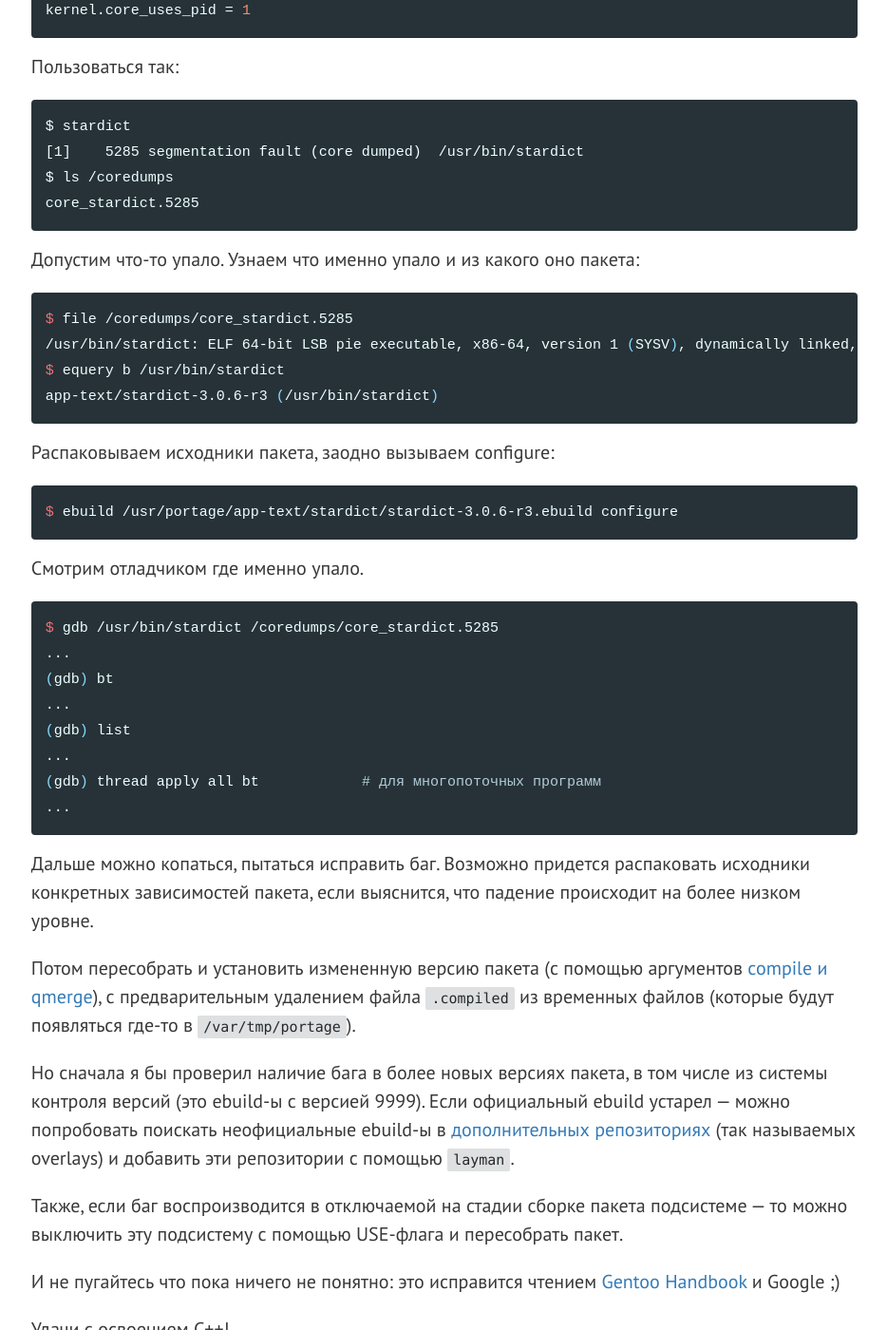
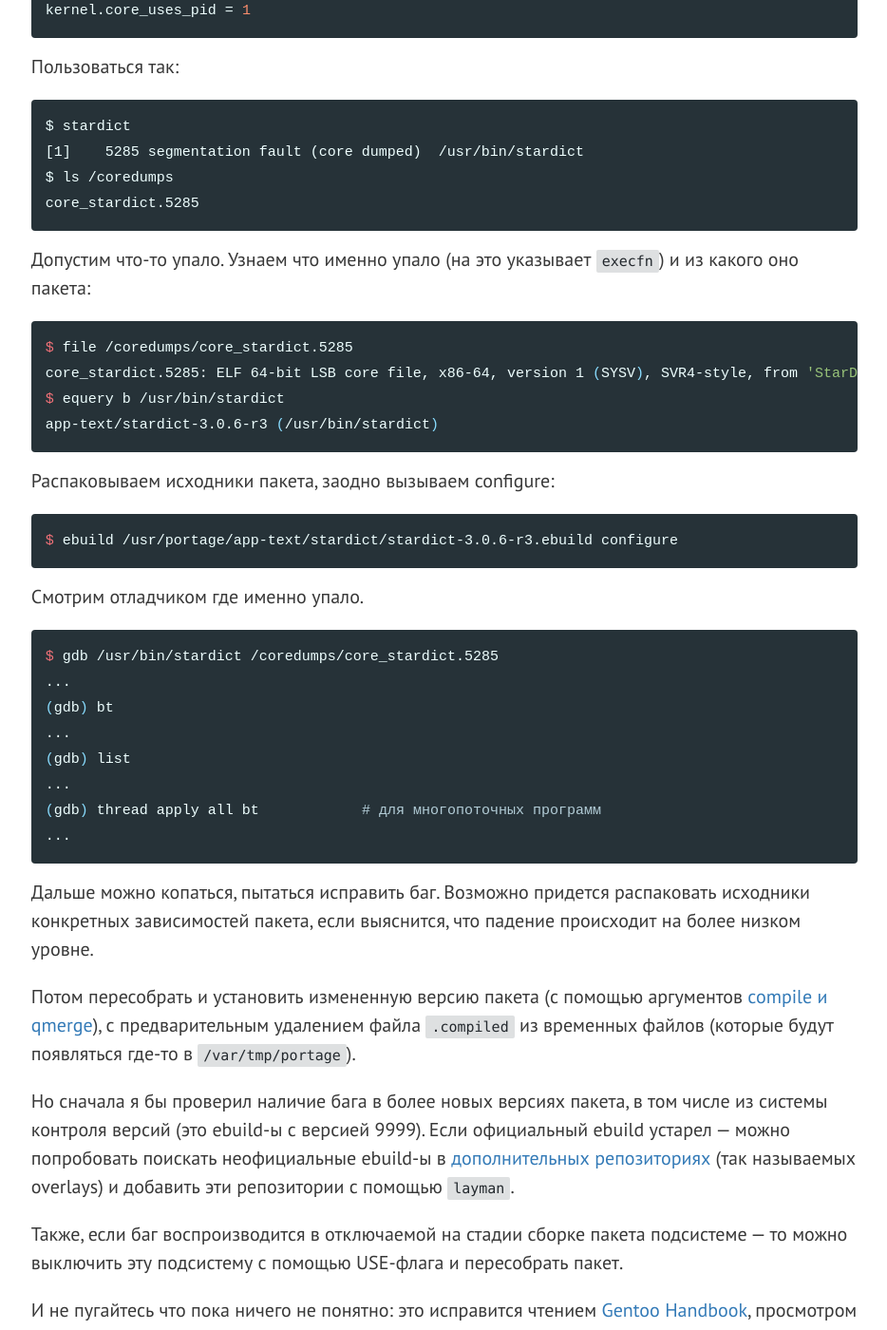
Before and after one commit to codonaft/codonaft.github.io, a Jekyll site: the page built from _posts/2019-01-17-как-изучить-язык-программирования-c++.md, in a window 1280 px wide and 1400 px high, scrolled down 3658 px. Shown: the whole window at 95% size, without its empty margins (172-1106 px from the left). Built offline with Jekyll 4.4.1, drawn with Linux system fonts in a browser that asks for light colours; nearby versions of some CDN libraries; some of the changed text lies outside the part shown.

Commit message:
update post about C++

````diff
--- a/_posts/2019-01-17-как-изучить-язык-программирования-c++.md
+++ b/_posts/2019-01-17-как-изучить-язык-программирования-c++.md
@@ -95,10 +95,11 @@ core_stardict.5285
 ```
 
 Допустим что-то упало.
-Узнаем что именно упало и из какого оно пакета:
+Узнаем что именно упало (на это указывает `execfn`)
+и из какого оно пакета:
 ```sh
 $ file /coredumps/core_stardict.5285
-/usr/bin/stardict: ELF 64-bit LSB pie executable, x86-64, version 1 (SYSV), dynamically linked, interpreter /lib64/ld-linux-x86-64.so.2, for GNU/Linux 3.2.0, stripped
+core_stardict.5285: ELF 64-bit LSB core file, x86-64, version 1 (SYSV), SVR4-style, from 'StarDict', real uid: 1000, effective uid: 1000, real gid: 1000, effective gid: 1000, execfn: '/usr/bin/stardict', platform: 'x86_64'
 $ equery b /usr/bin/stardict
 app-text/stardict-3.0.6-r3 (/usr/bin/stardict)
 ```
@@ -138,7 +139,9 @@ $ gdb /usr/bin/stardict /coredumps/core_stardict.5285
 — то можно выключить эту подсистему с помощью USE-флага и пересобрать пакет.
 
 И не пугайтесь что пока ничего не понятно: это исправится чтением
-[Gentoo Handbook](https://wiki.gentoo.org/wiki/Handbook:AMD64) и Google ;)
+[Gentoo Handbook](https://wiki.gentoo.org/wiki/Handbook:AMD64),
+просмотром [YouTube](https://www.youtube.com/results?sp=EgIQAw%253D%253D&search_query=gentoo+install)
+и поиском в Google ;)
 
 Удачи с освоением C++!
 
````
Also changed, not shown: other parts of _posts/2019-01-17-как-изучить-язык-программирования-c++.md (+4 -4 lines).
